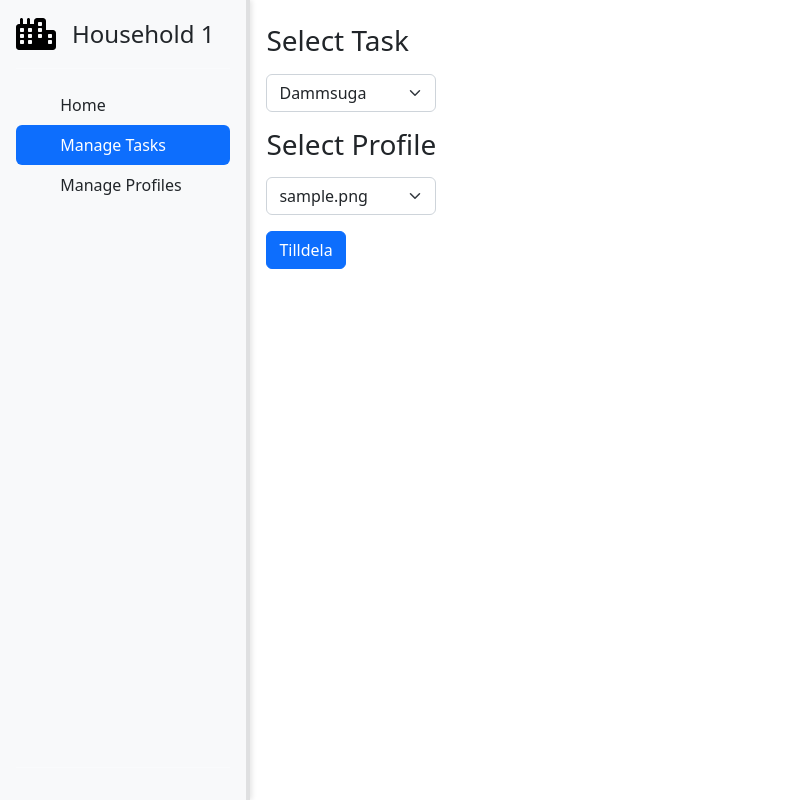
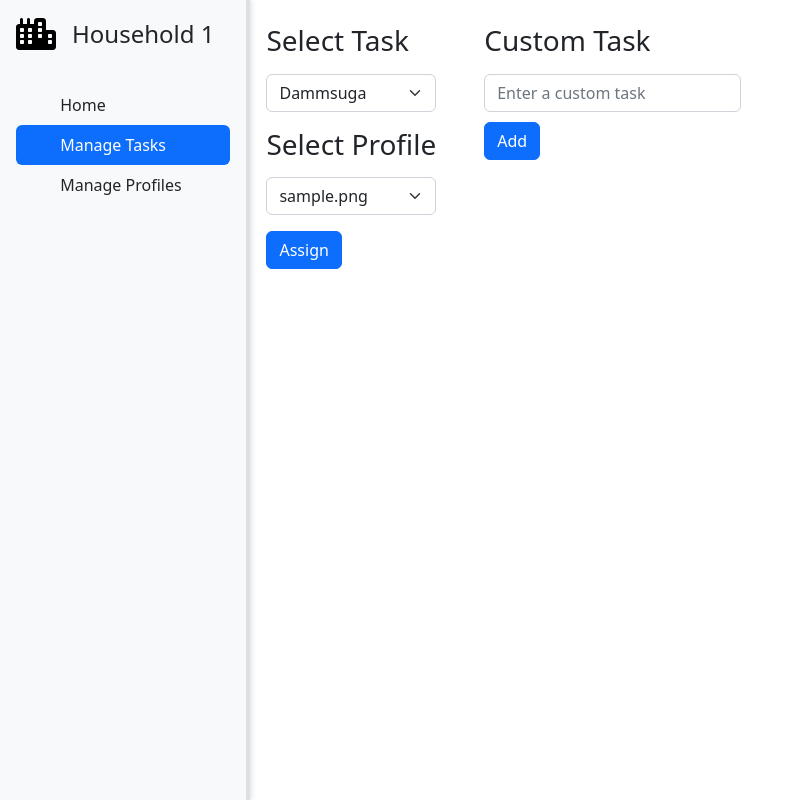
Before and after one commit to Packan1337/CleanApp, a Flask app: page /task_management in a window 1280 px wide. Shown: the part 60-860 px from the top of the page, without its empty margins (0-788 px from the left). Run offline with Flask 3, Linux system fonts and the light colour scheme; the visitor is signed in with stand-in values (Sample User, id 1); tables that the repository leaves empty hold one stand-in row (values such as "Sample post"); some libraries are stand-ins or nearby versions.

Commit message:
fixed "add custom task" code

```diff
--- a/static/stylesheet.css
+++ b/static/stylesheet.css
@@ -354,6 +354,7 @@ h5 {
   vertical-align: middle;
 }
 
+/* Ikoner för profilerna */
 .edit-icon {
   width: 20px;
   height: 20px;
@@ -374,3 +375,7 @@ h5 {
 #lägg-till-profil-knapp {
   margin-right: 10px;
 }
+
+#add-custom-task{
+  margin-top: 10px;
+}
--- a/templates/task_management.html
+++ b/templates/task_management.html
@@ -1,5 +1,9 @@
 {% extends "layout.html" %}
 {% block content %}
+
+<head>
+    <link rel="stylesheet" href="stylesheet.css">
+</head>
 
 <body class="body">
     <div class="d-flex mt-4">
@@ -16,21 +20,30 @@
             </div>
 
             <div class="mb-3">
-                <label for="profil-lista" class="form-label">
+                <label for="användare-lista" class="form-label">
                     <h3>Select Profile</h3>
                 </label>
-
-                <select name="profil-lista" id="profil-lista" class="form-select">
-                    {% if profiles|length > 0 %}
+                <select name="användare-lista" id="användare-lista" class="form-select">
                     {% for profile in profiles %}
-                    <option value="{{ profile.id }}">{{ profile.profile_name }}</option>
+                    <option value="användare1">{{ profile.profile_name }}</option>
                     {% endfor %}
-                    {% else %}
-                    <option value="no-profile">No profiles found</option>
-                    {% endif %}
                 </select>
             </div>
-            <input type="submit" class="btn btn-primary" value="Tilldela">
+
+            <input type="submit" class="btn btn-primary" value="Assign">
+        </form>
+
+        <form id="add-custom-task-form" action="{{ url_for('add_custom_task') }}" method="post">
+            <div class="mb-3 mx-5">
+                <label for="custom-task-input" class="form-label">
+                    <h3>Custom Task</h3>
+                </label>
+                <input type="text" name="custom-task-input" id="custom-task-input" class="form-control"
+                    placeholder="Enter a custom task">
+
+                <input name="add-custom-task" type="submit" class="btn btn-primary" id="add-custom-task"
+                    value="Add"></input>
+            </div>
         </form>
     </div>
 </body>
```
